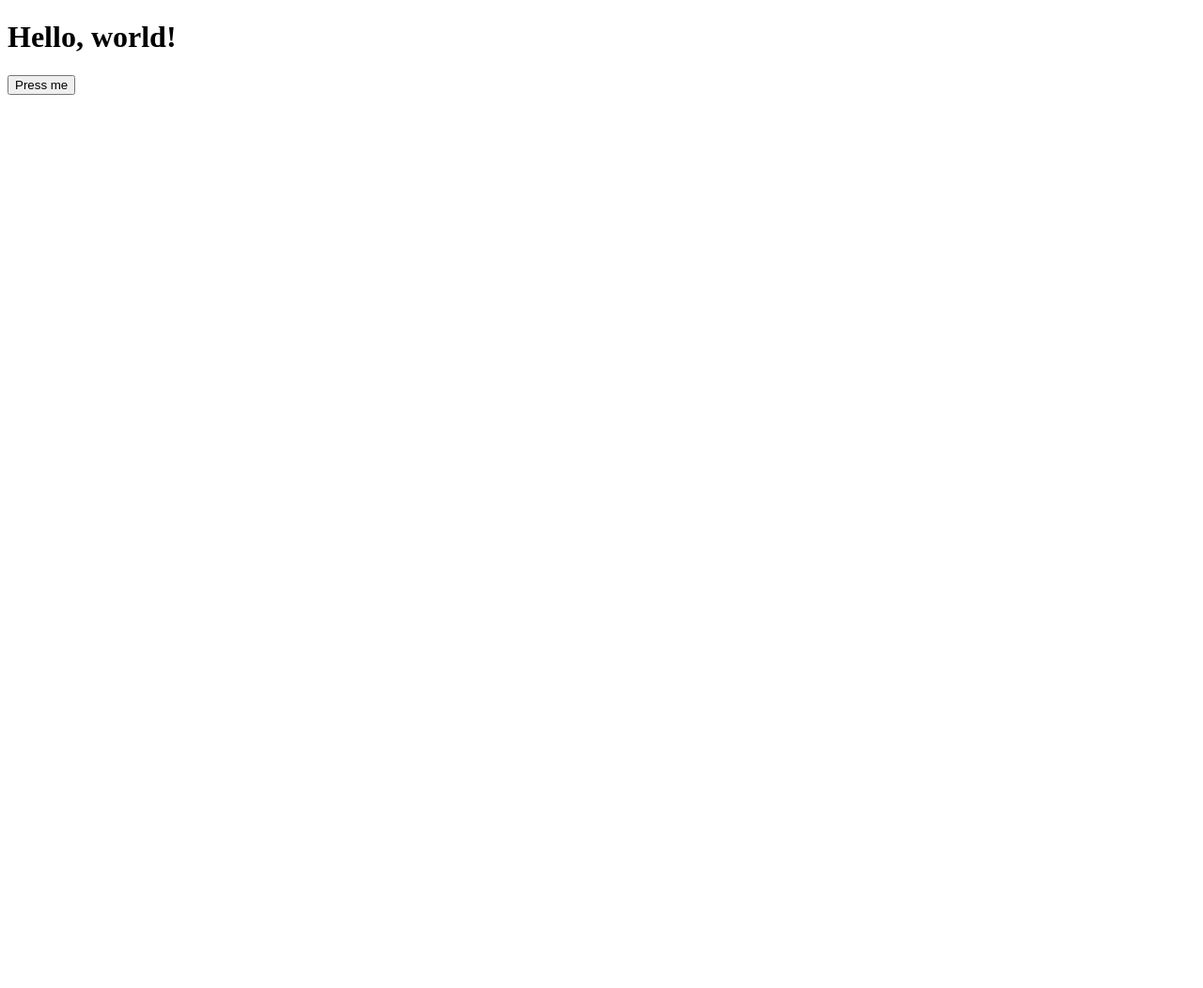
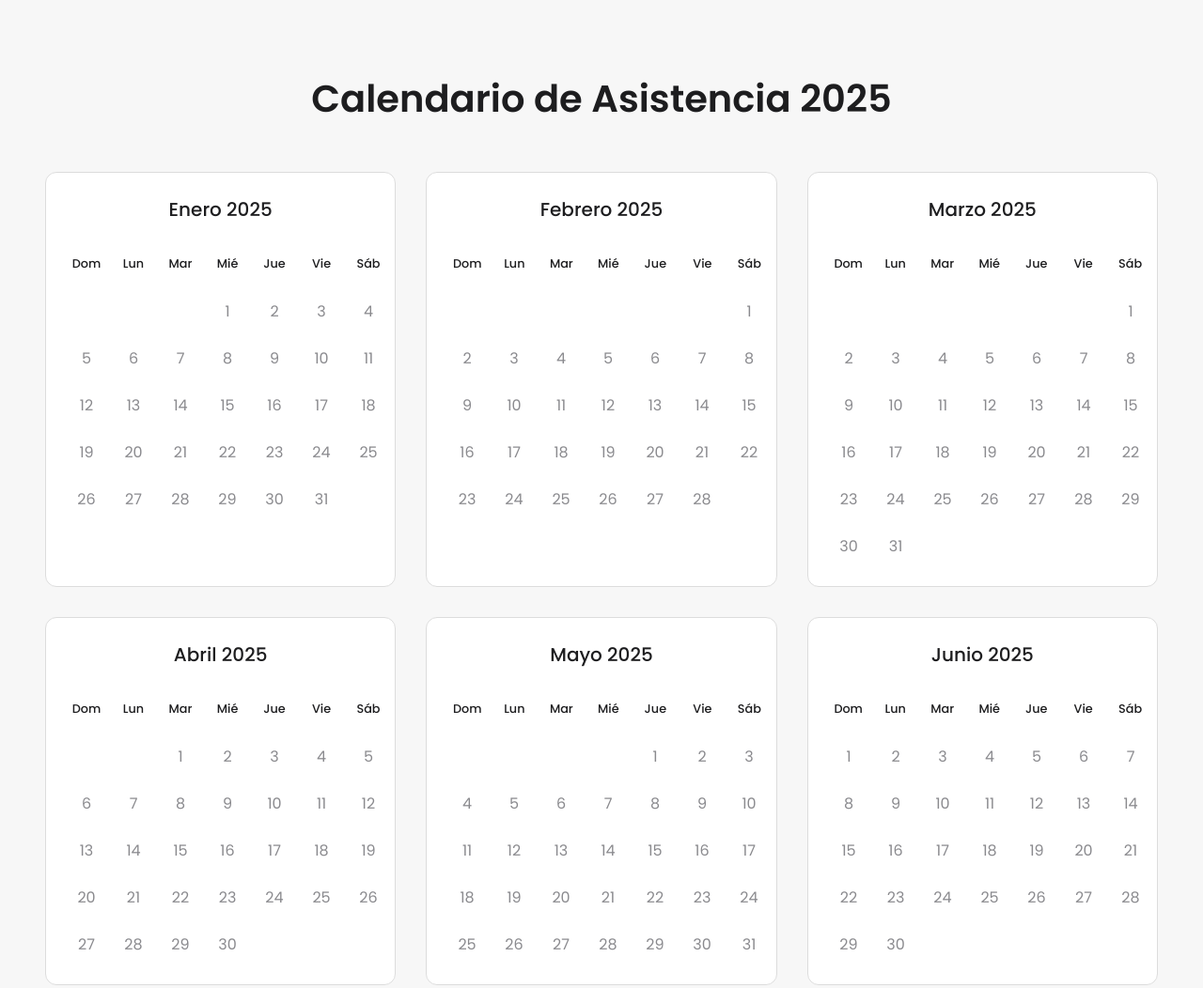
Before and after one commit to manuelvhz/calendario, a plain HTML site: page index.html in a window 1280 px wide. Shown: the top 1052 px of the page at 94% size. Before the commit the page ends 800 px from the top, so only its background shows below. Drawn offline with Linux system fonts and the light colour scheme.

Commit message:
Initial commit: Calendario de asistencia funcional y con diseño minimalista.

```diff
--- a/index.html
+++ b/index.html
@@ -3,12 +3,15 @@
 <head>
   <meta charset="UTF-8" />
   <meta name="viewport" content="width=device-width, initial-scale=1.0" />
-  <title>Hello World</title>
+  <title>Calendario de Asistencia 2025</title>
+  <link rel="preconnect" href="https://fonts.googleapis.com">
+  <link rel="preconnect" href="https://fonts.gstatic.com" crossorigin>
+  <link href="https://fonts.googleapis.com/css2?family=Poppins:wght@300;400;600&display=swap" rel="stylesheet">
   <link href='/style.css' rel='stylesheet'>
 </head>
 <body>
-  <h1>Hello, world!</h1>
-  <button onclick="console.log('hello');">Press me</button>
+  <h1>Calendario de Asistencia 2025</h1>
+  <div id="calendar-container"></div>
   <script defer type="text/javascript" src="/main.js"></script>
 </body>
 </html>
--- a/main.js
+++ b/main.js
@@ -1 +1,66 @@
-// Add JS here
+
+const calendarContainer = document.getElementById('calendar-container');
+const year = 2025;
+
+const months = [
+    'Enero', 'Febrero', 'Marzo', 'Abril', 'Mayo', 'Junio',
+    'Julio', 'Agosto', 'Septiembre', 'Octubre', 'Noviembre', 'Diciembre'
+];
+
+const daysOfWeek = ['Dom', 'Lun', 'Mar', 'Mié', 'Jue', 'Vie', 'Sáb'];
+
+function generateCalendar() {
+    for (let monthIndex = 0; monthIndex < 12; monthIndex++) {
+        const monthDiv = document.createElement('div');
+        monthDiv.classList.add('month');
+        // Delay for month animation
+        monthDiv.style.setProperty('--month-delay', `${monthIndex * 100}ms`);
+
+        const monthHeader = document.createElement('div');
+        monthHeader.classList.add('month-header');
+        monthHeader.textContent = `${months[monthIndex]} ${year}`;
+        monthDiv.appendChild(monthHeader);
+
+        const daysGrid = document.createElement('div');
+        daysGrid.classList.add('days-grid');
+
+        // Add day names
+        daysOfWeek.forEach(dayName => {
+            const dayNameDiv = document.createElement('div');
+            dayNameDiv.classList.add('day', 'day-name');
+            dayNameDiv.textContent = dayName;
+            daysGrid.appendChild(dayNameDiv);
+        });
+
+        const daysInMonth = new Date(year, monthIndex + 1, 0).getDate();
+        const firstDayOfMonth = new Date(year, monthIndex, 1).getDay();
+
+        let dayCounter = 0;
+
+        // Add empty cells for days before the first day of the month
+        for (let i = 0; i < firstDayOfMonth; i++) {
+            const emptyDay = document.createElement('div');
+            emptyDay.classList.add('day', 'empty-day');
+            daysGrid.appendChild(emptyDay);
+        }
+
+        for (let day = 1; day <= daysInMonth; day++) {
+            const dayDiv = document.createElement('div');
+            dayDiv.classList.add('day');
+            dayDiv.textContent = day;
+            // Set delay for staggering animation
+            dayDiv.style.setProperty('--day-delay', `${dayCounter * 25}ms`);
+
+            dayDiv.addEventListener('click', () => {
+                dayDiv.classList.toggle('selected');
+            });
+            daysGrid.appendChild(dayDiv);
+            dayCounter++;
+        }
+
+        monthDiv.appendChild(daysGrid);
+        calendarContainer.appendChild(monthDiv);
+    }
+}
+
+generateCalendar();
--- a/style.css
+++ b/style.css
@@ -1 +1,154 @@
-/* Add styles here */
+
+@import url('https://fonts.googleapis.com/css2?family=Poppins:wght@400;500;600&display=swap');
+
+:root {
+    --accent-color: #007AFF; /* Un azul profesional como en iOS */
+    --background-light: #F7F7F7; /* Un gris muy claro para el fondo */
+    --surface-light: #FFFFFF;
+    --font-color-primary: #1d1d1f;
+    --font-color-secondary: #8a8a8e;
+    --border-color: #dcdcdc;
+    --border-radius: 12px;
+}
+
+/* Keyframes para animaciones sutiles */
+@keyframes subtleFadeInUp {
+    from {
+        opacity: 0;
+        transform: translateY(10px);
+    }
+    to {
+        opacity: 1;
+        transform: translateY(0);
+    }
+}
+
+@keyframes subtleScaleIn {
+    from {
+        opacity: 0;
+        transform: scale(0.95);
+    }
+    to {
+        opacity: 1;
+        transform: scale(1);
+    }
+}
+
+body {
+    font-family: 'Poppins', sans-serif;
+    background-color: var(--background-light);
+    color: var(--font-color-primary);
+    margin: 0;
+    padding: 3rem;
+}
+
+h1 {
+    text-align: center;
+    font-weight: 600;
+    font-size: 2.5rem;
+    margin-bottom: 3rem;
+    opacity: 0;
+    animation: subtleFadeInUp 0.8s ease-out forwards;
+}
+
+#calendar-container {
+    display: grid;
+    grid-template-columns: repeat(auto-fit, minmax(320px, 1fr));
+    gap: 2rem;
+    max-width: 1500px;
+    margin: 0 auto;
+}
+
+.month {
+    background: var(--surface-light);
+    border-radius: var(--border-radius);
+    border: 1px solid var(--border-color);
+    padding: 1.5rem;
+    opacity: 0;
+    animation: subtleFadeInUp 0.7s ease-out forwards;
+    animation-delay: var(--month-delay);
+    transition: box-shadow 0.3s ease, transform 0.3s ease;
+}
+
+.month:hover {
+    transform: translateY(-5px);
+    box-shadow: 0 4px 12px rgba(0,0,0,0.08);
+}
+
+.month-header {
+    text-align: center;
+    font-size: 1.25rem;
+    font-weight: 500;
+    margin-bottom: 1.5rem;
+}
+
+.days-grid {
+    display: grid;
+    grid-template-columns: repeat(7, 1fr);
+    gap: 0.75rem; /* Más espacio entre los días */
+}
+
+.day {
+    display: flex;
+    justify-content: center;
+    align-items: center;
+    height: 38px; /* Altura fija para círculos perfectos */
+    width: 38px;
+    text-align: center;
+    border-radius: 50%;
+    cursor: pointer;
+    font-weight: 400;
+    color: var(--font-color-secondary);
+    transition: background-color 0.2s ease, color 0.2s ease, transform 0.2s ease;
+    opacity: 0;
+    animation: subtleScaleIn 0.5s ease-out forwards;
+    animation-delay: var(--day-delay);
+}
+
+.day.empty-day {
+    cursor: default;
+    animation: none;
+    opacity: 1;
+}
+
+.day-name {
+    font-weight: 500;
+    color: var(--font-color-primary);
+    cursor: default;
+    font-size: 0.8rem;
+    animation: none;
+    opacity: 1;
+}
+
+.day:not(.day-name):not(.empty-day):hover {
+    background-color: #f0f0f0;
+    color: var(--font-color-primary);
+}
+
+.day.selected {
+    background-color: var(--accent-color);
+    color: var(--surface-light);
+    font-weight: 500;
+    transform: scale(1.05);
+}
+
+/* Responsive Design */
+@media (max-width: 768px) {
+    body {
+        padding: 1.5rem;
+    }
+
+    h1 {
+        font-size: 2rem;
+        margin-bottom: 2rem;
+    }
+
+    #calendar-container {
+        grid-template-columns: 1fr;
+        gap: 1.5rem;
+    }
+
+    .month {
+        padding: 1rem;
+    }
+}
```
Also changed, not shown: 1 other file.
